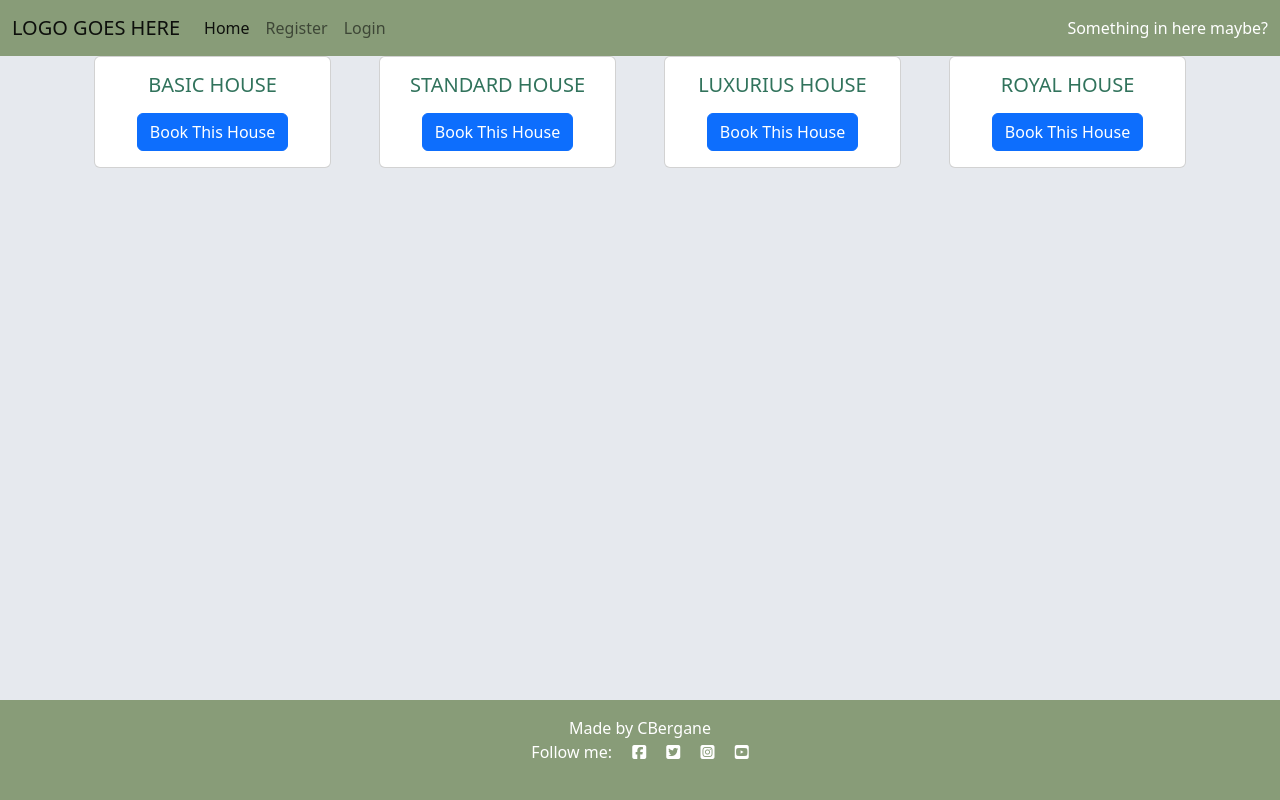
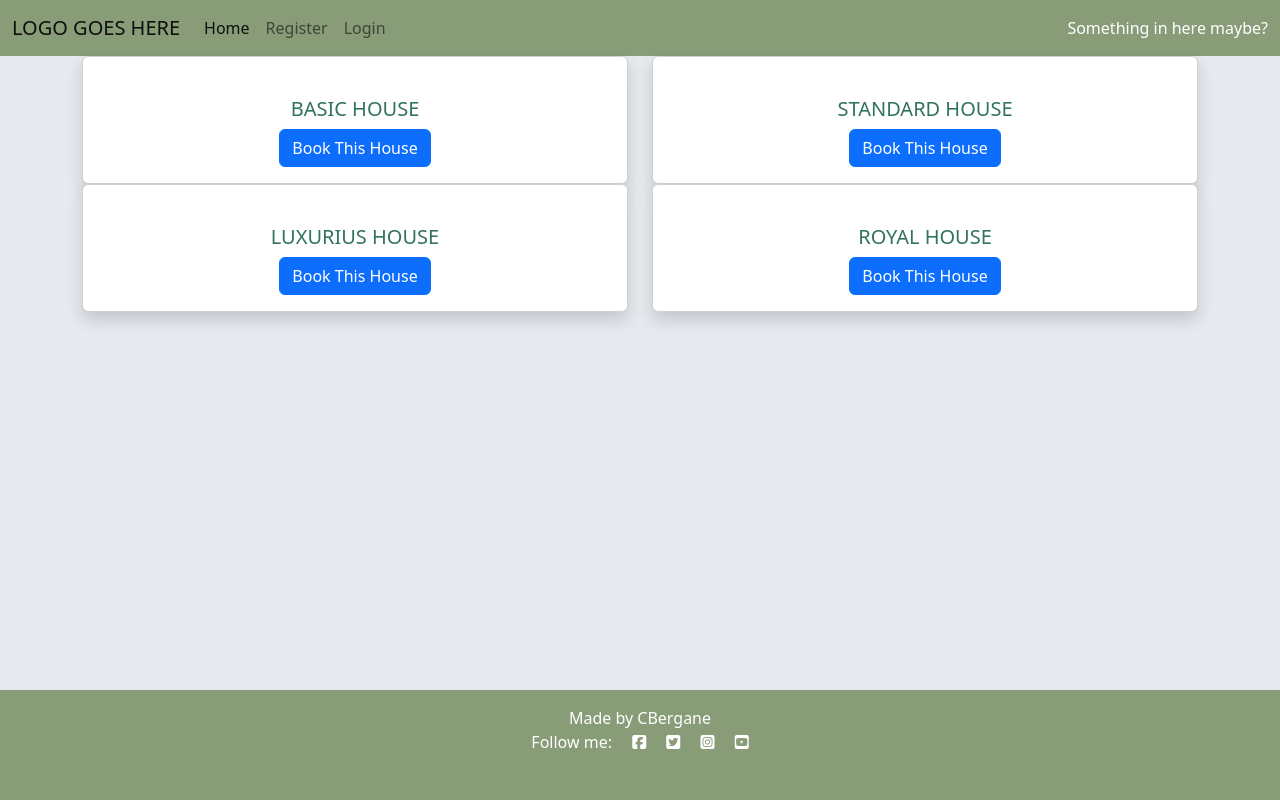
Before and after one commit to CBergane/bnbhouse, a Django app: page /house_list_view/ in a window 1280 px wide. Run offline with Django 3.2, Linux system fonts and the light colour scheme; tables that the repository leaves empty hold one stand-in row (values such as "Sample post"); some libraries are stand-ins or nearby versions.

Commit message:
added so admin can add pictures to hoiuses and display them on ditail view, added some more styling

```diff
--- a/bnbhouse/models.py
+++ b/bnbhouse/models.py
@@ -2,6 +2,7 @@
 from django.urls import path, reverse_lazy
 from django.conf import settings
 from django.utils import timezone
+from cloudinary.models import CloudinaryField
 
 
 class House(models.Model):
@@ -16,7 +17,7 @@
     beds = models.IntegerField()
     capacity = models.IntegerField()
     description = models.TextField()
-    slug = models.SlugField()
+    house_image = CloudinaryField('image', default='placeholder')
 
     def __str__(self):
         return f'{self.number}. {self.category}'\
--- a/bnbhouse/views.py
+++ b/bnbhouse/views.py
@@ -14,19 +14,20 @@
 
 
 def HouseListView(request):
-    obj = House.objects.all().values("description").distinct()
     house = House.objects.all()[0]
     house_categories = dict(house.HOUSE_CATAGORIES)
     house_values = house_categories.values()
+    img = House.objects.all()
     house_list = []
     for house_category in house_categories:
         house = house_categories.get(house_category)
         house_url = reverse('bnbhouse:HouseDetailView', kwargs={
-            'category': house_category, })
+            'category': house_category,
+            })
         house_list.append((house, house_url))
     context = {
         'house_list': house_list,
-        'object': obj,
+        'img': img,
     }
     return render(request, 'house_list_view.html', context)
 
--- a/static/css/style.css
+++ b/static/css/style.css
@@ -1,27 +1,34 @@
+/* Utileties */
+body {
+    height: 100%;
+    min-height: 100%;
+    padding-bottom: 110px;
+  }
+
+#main {
+    overflow:auto;
+    padding-bottom:150px;
+  }
+
+#wrap {
+    min-height: 100%;
+}
+
 /* Colors */
 body {
     background-color: #E6E9EE;
     color: #31735C;
 }
 
-/* .btn {
-    background-color: #136F73;
-    border-style: none;
-} */
-
-/* .btn:hover {
-    background-color: #136F73;
-} */
-
 .navbar,
 .footer {
     background-color: #889C78;
 }
 
-
 .footer {
     position: fixed;
-    height: 100px;
-    width: 100%;
+    height: 110px;
     bottom: 0;
+    clear:both;
+    padding-top:20px;
 }
--- a/templates/base.html
+++ b/templates/base.html
@@ -67,7 +67,7 @@
     </main>
 
     <!-- Footer -->
-    <footer class="footer mt-auto py-3 dark-bg">
+    <footer class="footer mt-auto py-3 dark-bg fixed-bottom">
       <p class="m-0 text-center text-white">Made by CBergane</p>
       <p class="m-0 text-center text-white">Follow me: <i class="fab fa-facebook-square ms-3"></i>
           <i class="fab fa-twitter-square ms-3"></i>
--- a/templates/house_list_view.html
+++ b/templates/house_list_view.html
@@ -2,19 +2,19 @@
 
 {% block content %}
 
-<div class="container px-4 text-center">
-  {{object.description}}
-
-    <div class="row gx-5 row-cols-1 row-cols-sm-2 row-cols-md-4">
-
+<div class="container">
+    <div class="row row-cols-1 row-cols-md-2">
       {% for house_category, house_url in house_list %}
-      <div class="col-sm-6">
-        <div class="card">
+      <div class="col">
+        <div class="card h-100 text-center shadow rounded">
             <div class="card-body">
 
+              <div class="image-container">
+                <img src="{{ img.house_image.url }}" width="100%">
+              </div>
+
+
               <h5 class="card-title">{{house_category}} HOUSE</h5>
-
-              <p class="card-text">{{ objects.description }}</p>
 
               <a href="{{house_url}}" class="btn btn-primary">Book This House</a>
 
```
Also changed, not shown: templates/house_detail_view.html (+10 -13 lines), bnbhouse/migrations/0014_auto_20221229_1428.py (added).
